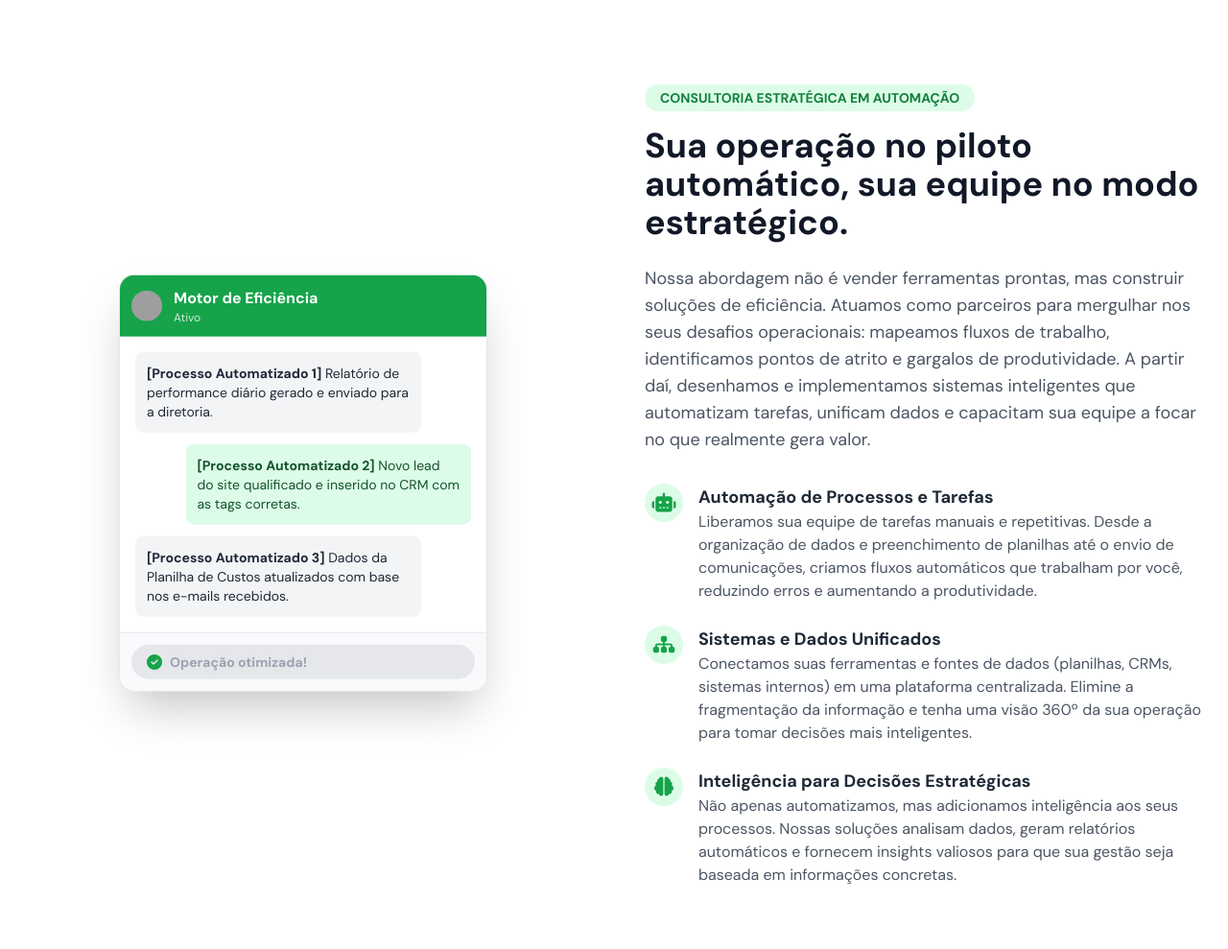
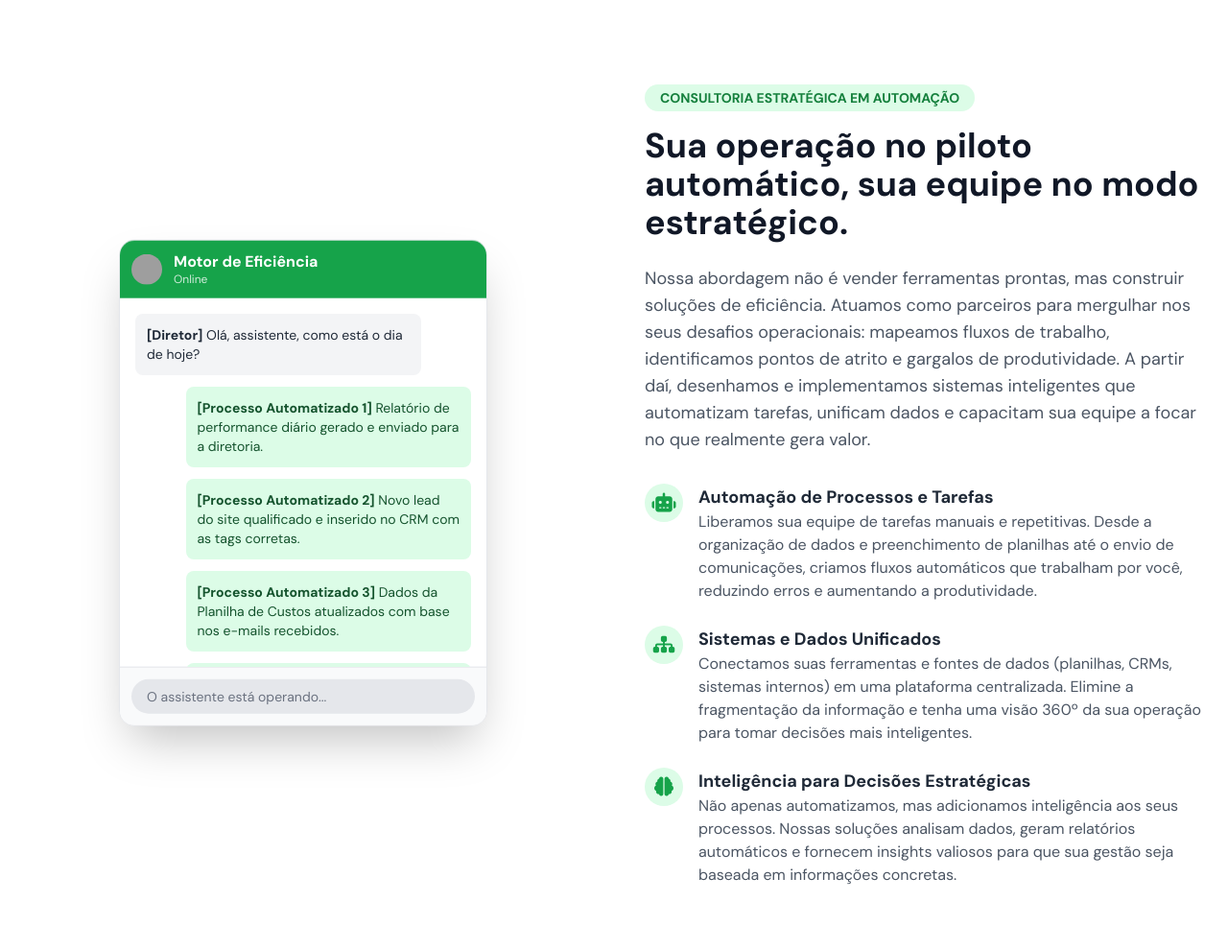
Before and after one commit to andrehsilva/sacadaweb_app, a Flask app: page / in a window 1280 px wide. Shown: the part 716-1705 px from the top of the page at 96% size. Run offline with Flask 3, Linux system fonts and the light colour scheme; some libraries are stand-ins or nearby versions; grey boxes are pictures that could not be loaded.

Commit message:
ajuste finos no chat

```diff
--- a/templates/index.html
+++ b/templates/index.html
@@ -205,38 +205,63 @@
     <section id="solucao-chefe" class="py-20 md:py-28 px-6 bg-white">
   <div class="container mx-auto">
     <div class="grid lg:grid-cols-2 gap-12 lg:gap-16 items-center">
-      <div class="flex justify-center">
+      <div class="flex justify-center p-4">
         <div class="relative w-full max-w-sm floating">
-          <div class="bg-white rounded-2xl shadow-2xl border overflow-hidden w-full mx-auto">
+          <div class="bg-white rounded-2xl shadow-2xl border overflow-hidden">
+
             <div class="bg-primary-600 p-3 text-white flex items-center">
               <div class="flex-shrink-0">
-                <img src="https://ui-avatars.com/api/?name=Sua+Loja&background=15803d&color=fff&size=40"
-                  alt="Avatar Loja" class="rounded-full w-8 h-8">
+                <img
+                  src="https://ui-avatars.com/api/?name=ME&background=15803d&color=fff&size=40"
+                  alt="Avatar do Motor de Eficiência"
+                  class="rounded-full w-8 h-8"
+                >
               </div>
-              <div class="ml-3">
+              <div class="ml-3 leading-tight">
                 <p class="font-semibold">Motor de Eficiência</p>
-                <p class="text-xs opacity-80">Ativo</p>
+                <p class="text-xs opacity-80">Online</p>
               </div>
             </div>
-            <div class="p-4 space-y-3">
+
+            <div class="p-4 space-y-3 flex flex-col h-96 overflow-y-auto">
               <div class="bg-gray-100 rounded-lg p-3 text-sm text-gray-800 max-w-[85%] self-start">
-                <strong>[Processo Automatizado 1]</strong> Relatório de performance diário gerado e enviado para a diretoria.
+                <p><strong>[Diretor]</strong> Olá, assistente, como está o dia de hoje?</p>
               </div>
-              <div class="flex justify-end">
-                <div class="bg-primary-100 rounded-lg p-3 text-sm text-primary-900 max-w-[85%]">
-                  <strong>[Processo Automatizado 2]</strong> Novo lead do site qualificado e inserido no CRM com as tags corretas.
+
+              <div class="bg-primary-100 rounded-lg p-3 text-sm text-primary-900 max-w-[85%] self-end">
+                <p><strong>[Processo Automatizado 1]</strong> Relatório de performance diário gerado e enviado para a diretoria.</p>
+              </div>
+
+              <div class="bg-primary-100 rounded-lg p-3 text-sm text-primary-900 max-w-[85%] self-end">
+                <p><strong>[Processo Automatizado 2]</strong> Novo lead do site qualificado e inserido no CRM com as tags corretas.</p>
+              </div>
+
+              <div class="bg-primary-100 rounded-lg p-3 text-sm text-primary-900 max-w-[85%] self-end">
+                <p><strong>[Processo Automatizado 3]</strong> Dados da Planilha de Custos atualizados com base nos e-mails recebidos.</p>
+              </div>
+
+              <div class="bg-primary-100 rounded-lg p-3 text-sm text-primary-900 max-w-[85%] self-end">
+                <p><strong>[Processo Automatizado 4]</strong> Link para agendamento de reunião enviado ao lead qualificado.</p>
+              </div>
+
+              <div class="bg-primary-100 rounded-lg p-3 text-sm text-primary-900 max-w-[85%] self-end">
+                <div class="flex items-center">
+                  <svg class="w-4 h-4 text-primary-600 mr-2 flex-shrink-0" xmlns="http://www.w3.org/2000/svg" viewBox="0 0 20 20" fill="currentColor">
+                    <path fill-rule="evenodd" d="M10 18a8 8 0 100-16 8 8 0 000 16zm3.857-9.809a.75.75 0 00-1.214-.882l-3.483 4.79-1.88-1.88a.75.75 0 10-1.06 1.061l2.5 2.5a.75.75 0 001.137-.089l4-5.5z" clip-rule="evenodd" />
+                  </svg>
+                  <span>Operação otimizada!</span>
                 </div>
               </div>
-              <div class="bg-gray-100 rounded-lg p-3 text-sm text-gray-800 max-w-[85%] self-start">
-                <strong>[Processo Automatizado 3]</strong> Dados da Planilha de Custos atualizados com base nos e-mails recebidos.
-              </div>
             </div>
+
             <div class="border-t p-3 bg-gray-50">
               <div class="flex items-center bg-gray-200 rounded-full px-4 py-2">
-                <i class="fas fa-check-circle text-primary-600 mr-2"></i>
-                <input type="text" placeholder="Operação otimizada!"
-                  class="bg-transparent border-none focus:outline-none w-full text-sm font-semibold text-primary-700"
-                  disabled>
+                <input
+                  type="text"
+                  placeholder="O assistente está operando..."
+                  class="bg-transparent border-none focus:outline-none focus:ring-0 w-full text-sm placeholder:text-gray-500 cursor-not-allowed"
+                  disabled
+                >
               </div>
             </div>
           </div>
@@ -642,7 +667,7 @@
                 <label for="email" class="block text-gray-700 font-medium mb-2">E-mail profissional</label>
                 <input type="email" id="email" name="email"
                   class="w-full border border-gray-300 rounded-lg px-4 py-3 focus:outline-none focus:ring-2 focus:ring-primary-600"
-                  placeholder="seu@escola.com" required>
+                  placeholder="seu@negocio.com" required>
                 <span id="email-error" class="text-red-500 text-sm mt-1 hidden">Por favor, insira um e-mail
                   válido.</span>
               </div>
```
